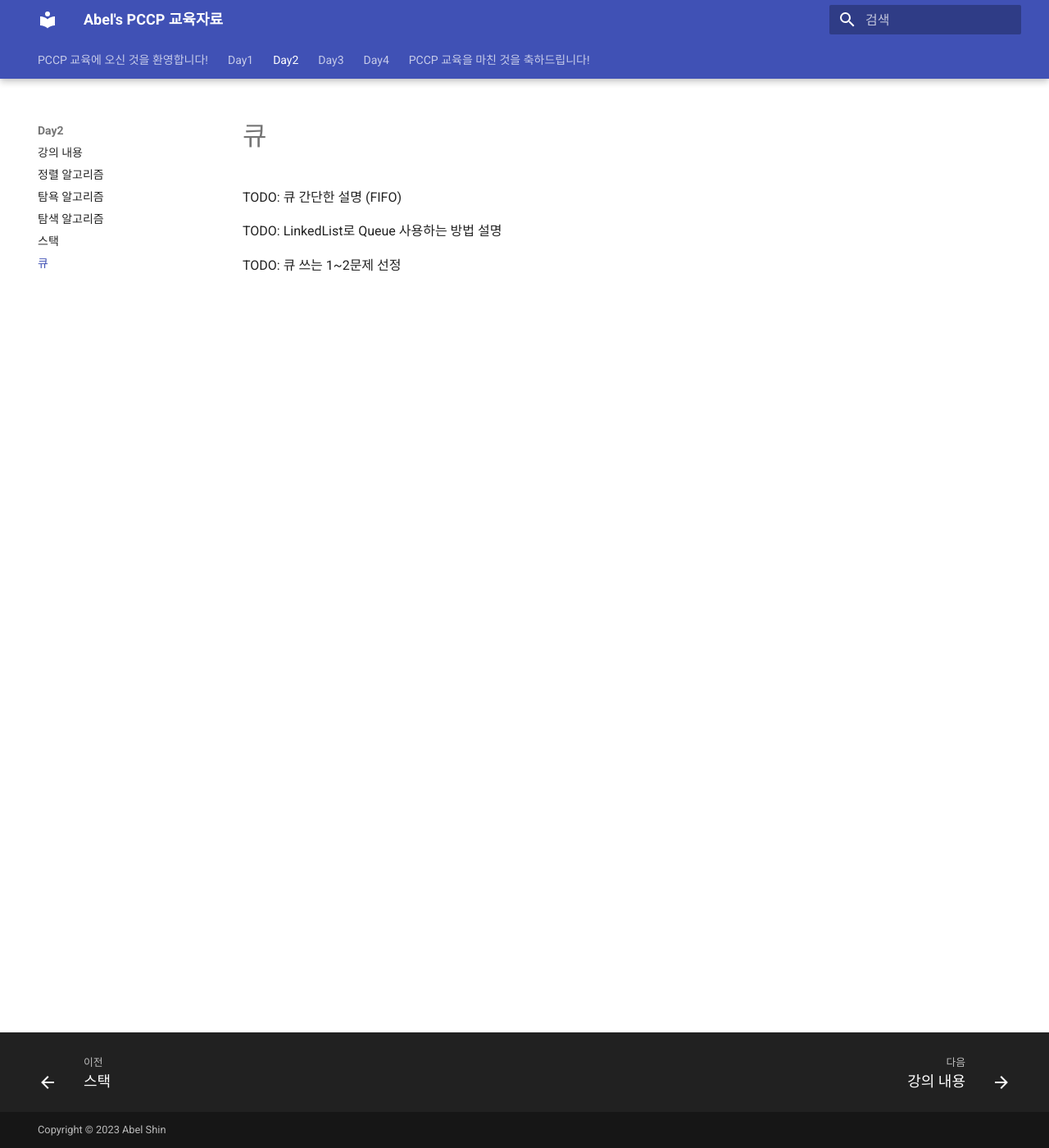
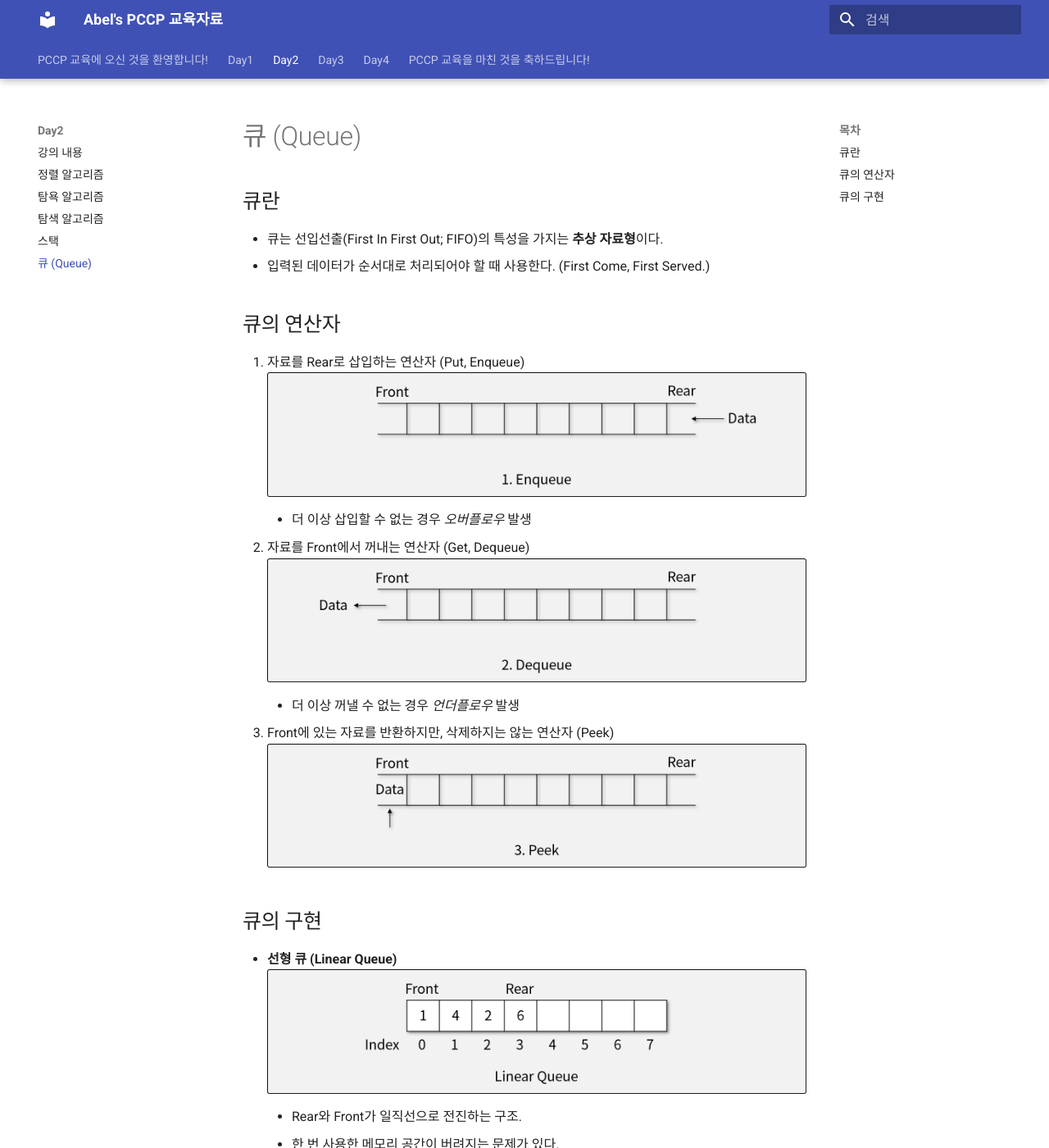
Before and after one commit to abel-shin/pccp-java, an MkDocs documentation site: the page built from docs/day2/section6.md, in a window 1280 px wide and 1400 px high. Shown: the whole window at 82% size. Built offline with MkDocs 1.6.1 and Material for MkDocs 9.7.7, drawn with Linux system fonts in a browser that asks for light colours; some of the changed text lies outside the part shown.

Commit message:
queue and stack update

```diff
--- a/docs/day2/section6.md
+++ b/docs/day2/section6.md
@@ -1,7 +1,39 @@
-# 큐
+# 큐 (Queue)
 
-TODO: 큐 간단한 설명 (FIFO)
+## 큐란
 
-TODO: LinkedList로 Queue 사용하는 방법 설명
+- 큐는 선입선출(First In First Out; FIFO)의 특성을 가지는 **추상 자료형**이다.
+- 입력된 데이터가 순서대로 처리되어야 할 때 사용한다. (First Come, First Served.)
+
+## 큐의 연산자
+
+1. 자료를 Rear로 삽입하는 연산자 (Put, Enqueue)
+![Enqueue](img/section6/1.png)
+    - 더 이상 삽입할 수 없는 경우 *오버플로우* 발생
+1. 자료를 Front에서 꺼내는 연산자 (Get, Dequeue)
+![Dequeue](img/section6/2.png)
+    - 더 이상 꺼낼 수 없는 경우 *언더플로우* 발생
+1. Front에 있는 자료를 반환하지만, 삭제하지는 않는 연산자 (Peek)
+![Peek](img/section6/3.png)
+
+## 큐의 구현
+
+- **선형 큐 (Linear Queue)**
+![선형 큐](img/section6/4.png)
+    - Rear와 Front가 일직선으로 전진하는 구조.
+    - 한 번 사용한 메모리 공간이 버려지는 문제가 있다.
+        - 모든 요소를 앞으로 당겨주지 않으면 필연적으로 Overflow가 발생
+- **환형 큐 (Circular Queue)**
+![환영 큐](img/section6/5.png)
+    - 선형 큐의 끝 부분을 서로 연결하는 구조.
+    - 한 번 사용한 메모리도 다시 활용할 수 있다.
+        - 큐의 용량을 모두 사용하기 전에는 Overflow가 발생하지 않음
+- **연결리스트 큐 (Linked Queue)**
+![연결리스트 큐](img/section6/6.png)
+    - 연결 리스트를 이용해 큐 구성
+    - 물리적인 메모리를 모두 사용하기 전까지 Overflow가 발생하지 않음
+
+
+TODO: 큐를 자바에서 사용하는 방법
 
 TODO: 큐 쓰는 1~2문제 선정
```
Also changed, not shown: docs/day2/section5.md (+26 -3 lines), docs/day2/img/section5/1.png (added), docs/day2/img/section5/2.png (added), docs/day2/img/section6/1.png (added), docs/day2/img/section6/2.png (added), docs/day2/img/section6/3.png (added), docs/day2/img/section6/4.png (added), docs/day2/img/section6/5.png (added), docs/day2/img/section6/6.png (added).
